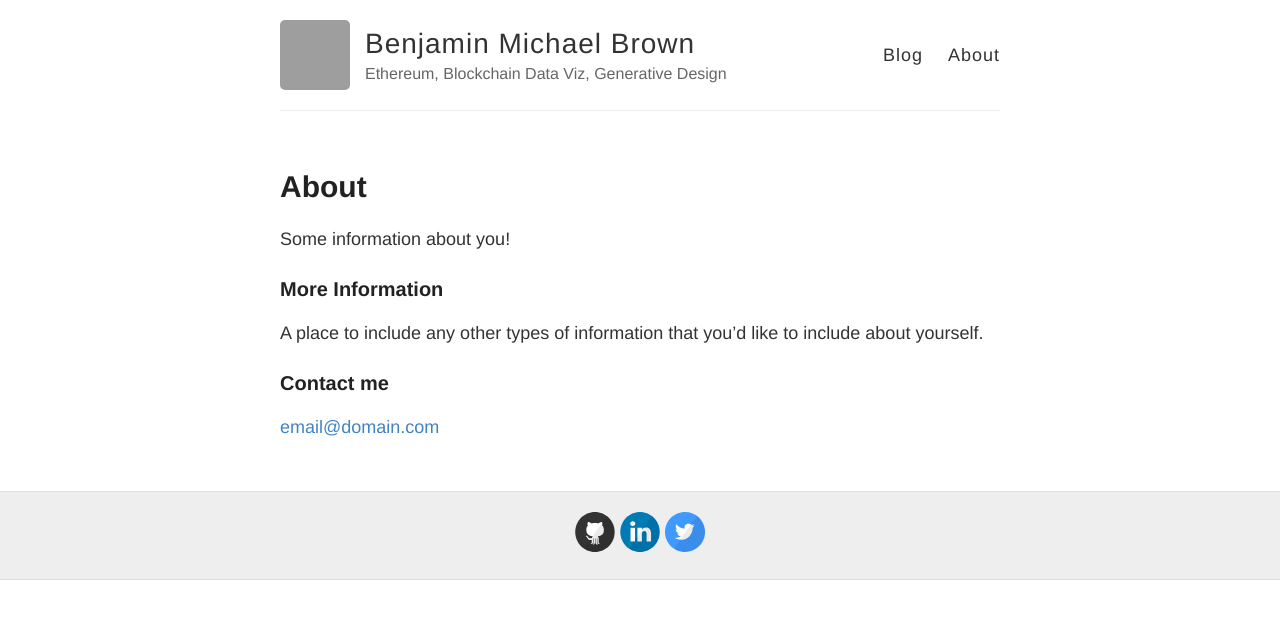
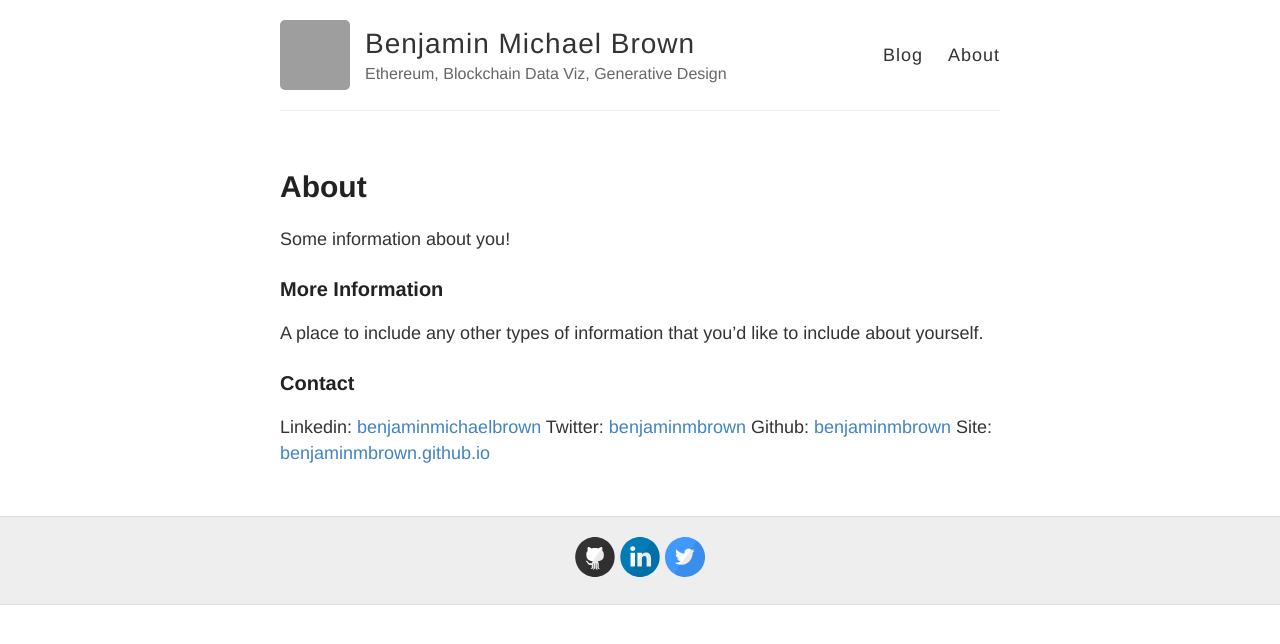
Before and after one commit to benjaminmbrown/benjaminmbrown.github.io, a Jekyll site: the page built from about.md, in a window 1280 px wide. Shown: the top 644 px of the page. Built offline with Jekyll 4.4.1, drawn with Linux system fonts in a browser that asks for light colours; grey boxes are pictures that could not be loaded.

Commit message:
update format

```diff
--- a/about.md
+++ b/about.md
@@ -10,6 +10,9 @@ Some information about you!
 
 A place to include any other types of information that you'd like to include about yourself.
 
-### Contact me
 
-[email@domain.com](mailto:email@domain.com)
+### Contact
+Linkedin: [benjaminmichaelbrown](https://www.linkedin.com/in/benjaminmichaelbrown/)
+Twitter: [benjaminmbrown](http://twitter.com/benjaminmbrown)
+Github: [benjaminmbrown](http://github.com/benjaminmbrown)
+Site: [benjaminmbrown.github.io](benjaminmbrown.github.io)
```
Also changed, not shown: _posts/2017-12-29-real-time-data-visualization.md (renamed from _posts/2014-3-3-Hello-World.md, +10 -10 lines).
